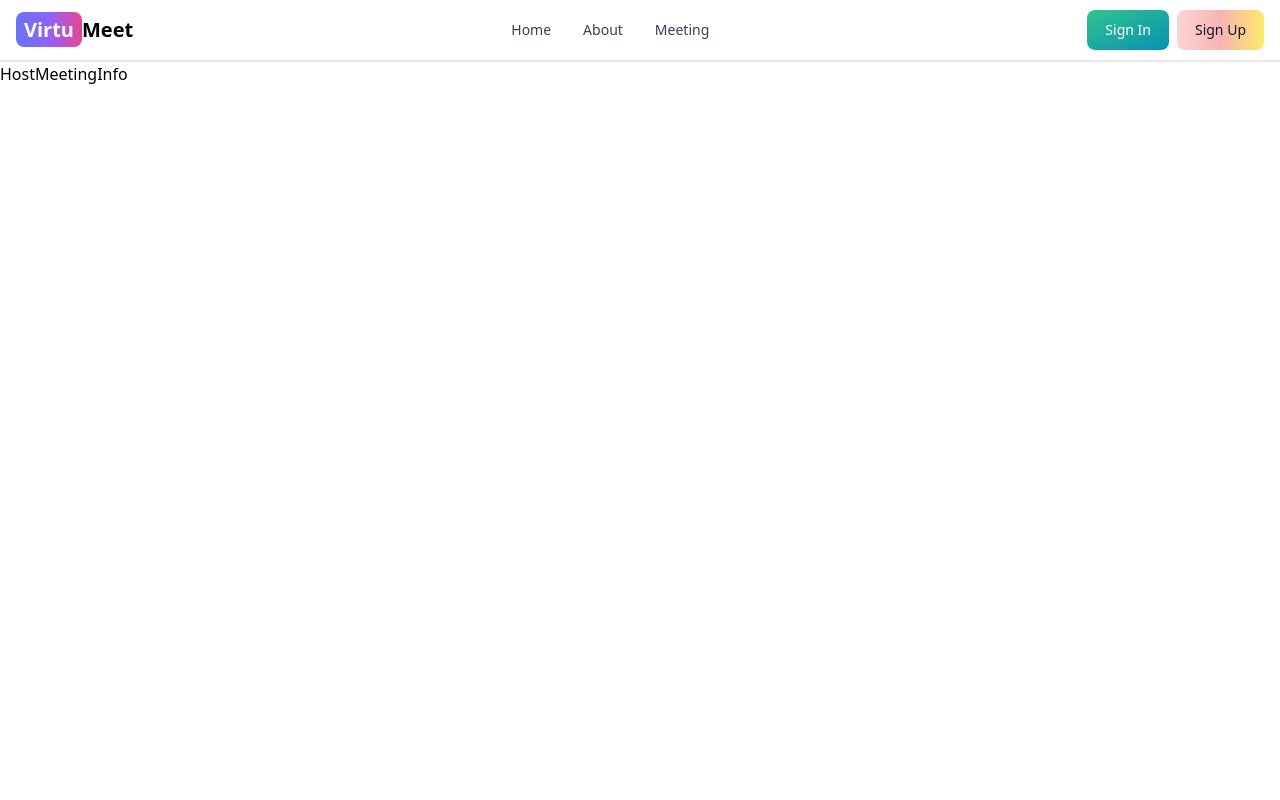
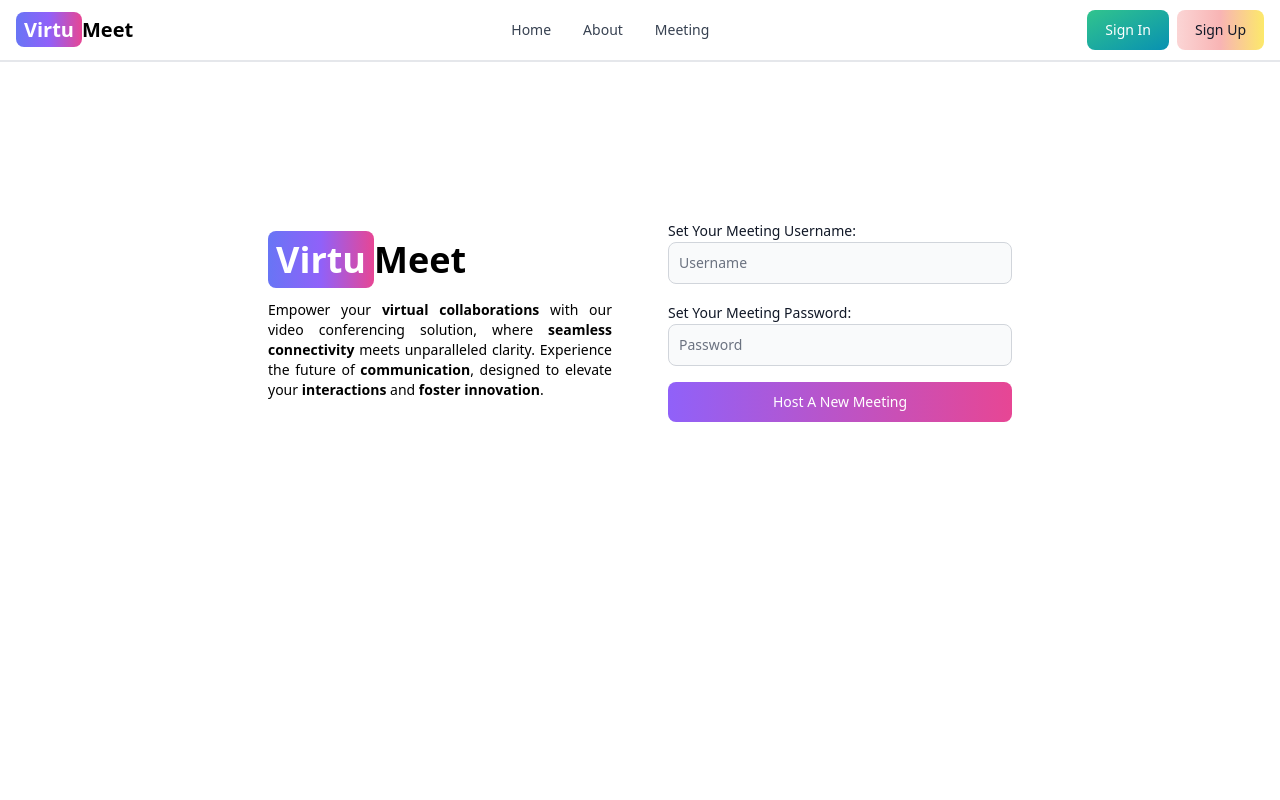
Before and after one commit to sakshammaggu/VirtuMeet-A-Video-Chat-Conferencing-App, a React (Vite) app in the folder client/: page /host-meeting-info in a window 1280 px wide. Shown: the top 800 px of the page. Built offline with nearby package versions, Linux system fonts and the light colour scheme; no server answers.

Commit message:
completing UI of the meeting info of the hosting page

```diff
--- a/client/src/pages/HostMeetingInfo.jsx
+++ b/client/src/pages/HostMeetingInfo.jsx
@@ -1,9 +1,43 @@
 import React from 'react';
+import { Link } from 'react-router-dom';
+import { Button, Label, TextInput } from 'flowbite-react';
 
 export default function HostMeetingInfo() {
   return (
-    <div className='min-h-screen'>
-      HostMeetingInfo
+    <div className='min-h-screen mt-36'>
+      <div className="flex p-3 max-w-3xl mx-auto flex-col md:flex-row md:items-center gap-14">
+        <div className="flex-1">
+          {/* Logo */}
+          <Link to="/" className='font-bold dark:text-white text-4xl'>
+              <span className='px-2 py-1 bg-gradient-to-r from-indigo-500 via-purple-500 to-pink-500 rounded-lg text-white'>Virtu</span>
+              Meet
+          </Link>
+
+          <p className='text-sm mt-5 text-justify'>
+            Empower your <b>virtual collaborations</b> with our video conferencing solution, where
+            <b> seamless connectivity</b> meets unparalleled clarity. Experience the future of <b>communication</b>, designed
+            to elevate your <b>interactions</b> and <b>foster innovation</b>.
+          </p>
+        </div>
+
+        <div className="flex-1">
+          <form className='flex flex-col gap-4'>
+            <div>
+              <Label value="Set Your Meeting Username:" />
+              <TextInput type='text' placeholder='Username' id='userName' />
+            </div>
+
+            <div>
+              <Label value="Set Your Meeting Password:" />
+              <TextInput type='password' placeholder='Password' id='password' />
+            </div>
+
+            <Button gradientDuoTone='purpleToPink'>
+              Host A New Meeting
+            </Button>
+          </form>
+        </div>
+      </div>
     </div>
   )
 }
```
